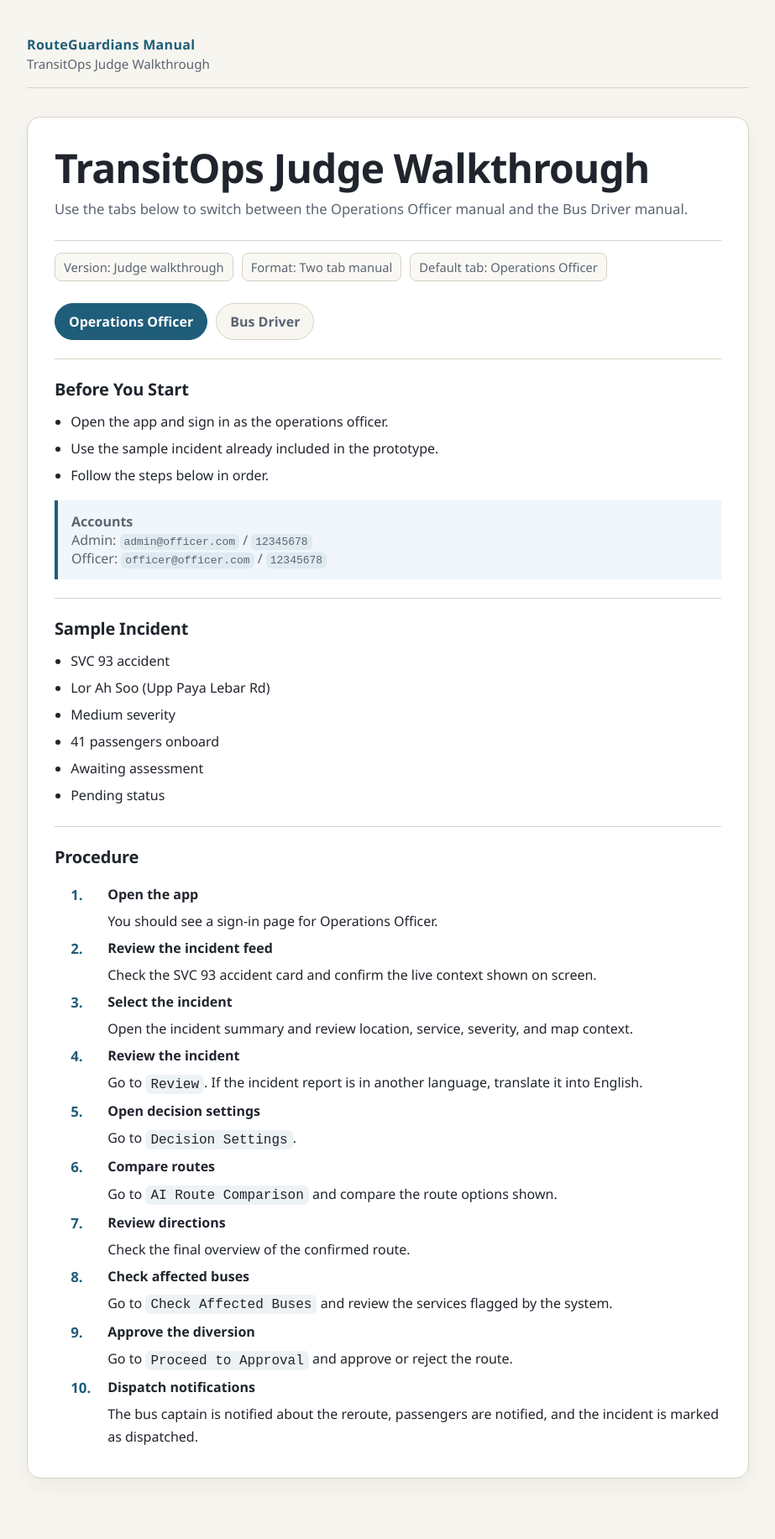
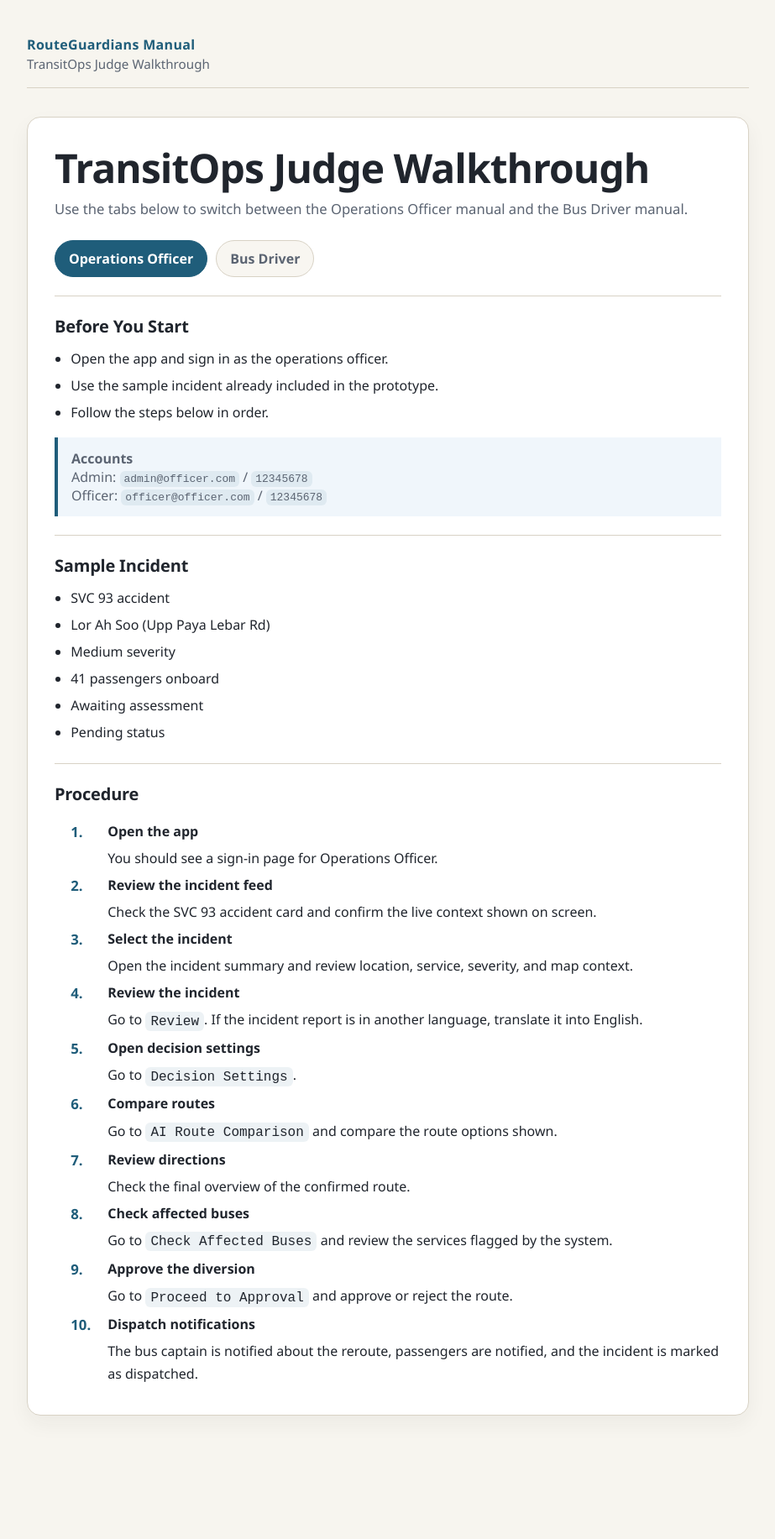
Before and after one commit to ZengZixuan05/RouteGuardians-Manual, a Jekyll site: the page built from index.md, in a window 1280 px wide. Shown: the whole page at 84% size, without its empty margins (178-1101 px from the left). Built offline with Jekyll 4.4.1, drawn with Linux system fonts in a browser that asks for light colours; after the commit the page ends 1758 px from its top, so only the background shows below that.

Commit message:
Remove manual metadata strip

```diff
--- a/_layouts/default.html
+++ b/_layouts/default.html
@@ -95,25 +95,6 @@
         color: var(--muted);
         font-size: 1.04rem;
         line-height: 1.65;
-      }
-
-      .manual-meta {
-        display: flex;
-        flex-wrap: wrap;
-        gap: 10px;
-        margin-bottom: 26px;
-        padding: 14px 0 0;
-        border-top: 1px solid var(--border);
-      }
-
-      .meta {
-        display: inline-block;
-        padding: 6px 10px;
-        border: 1px solid var(--border);
-        border-radius: 8px;
-        background: #faf8f3;
-        font-size: 0.92rem;
-        color: var(--muted);
       }
 
       .section {
--- a/index.md
+++ b/index.md
@@ -8,12 +8,6 @@ layout: default
 <p class="subtitle">
   Use the tabs below to switch between the Operations Officer manual and the Bus Driver manual.
 </p>
-
-<div class="manual-meta">
-  <span class="meta">Version: Judge walkthrough</span>
-  <span class="meta">Format: Two tab manual</span>
-  <span class="meta">Default tab: Operations Officer</span>
-</div>
 
 <div class="tabs" role="tablist" aria-label="Manual sections">
   <button
```
